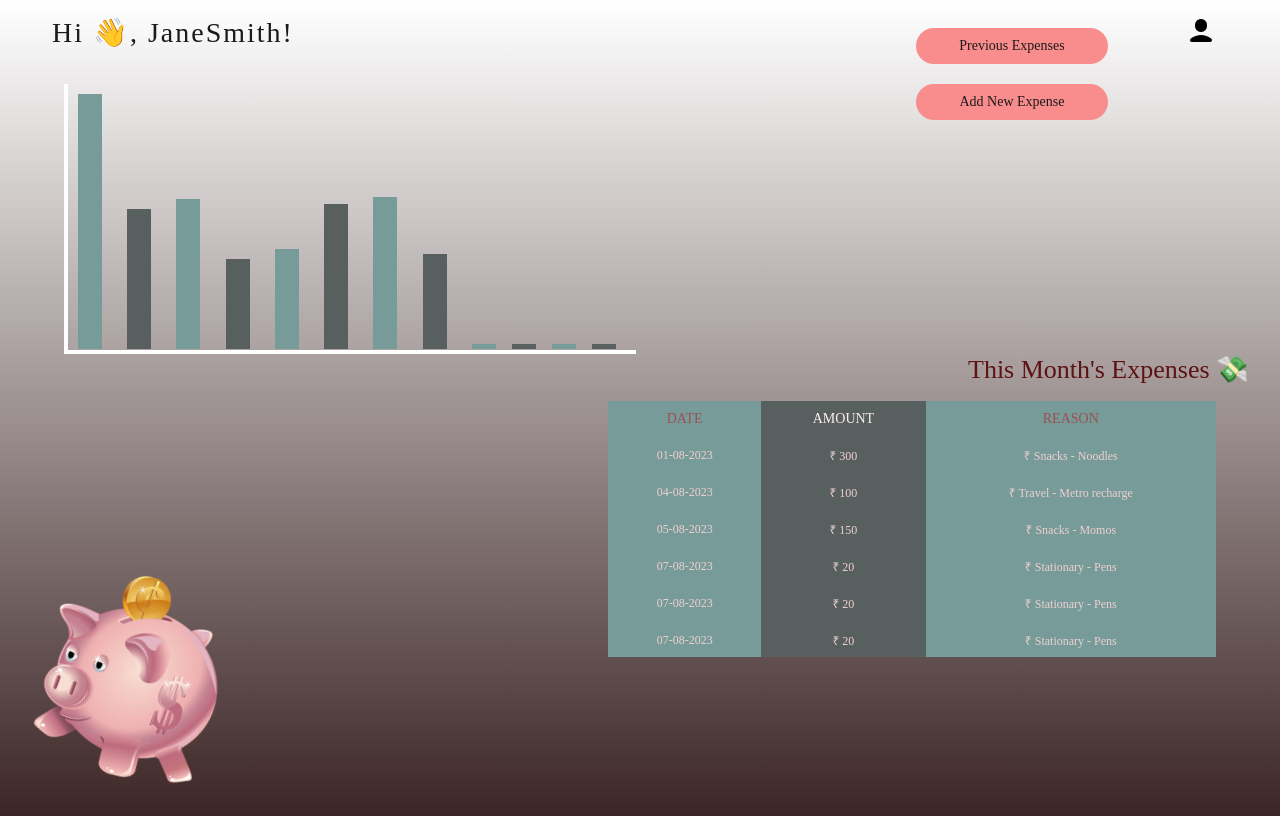
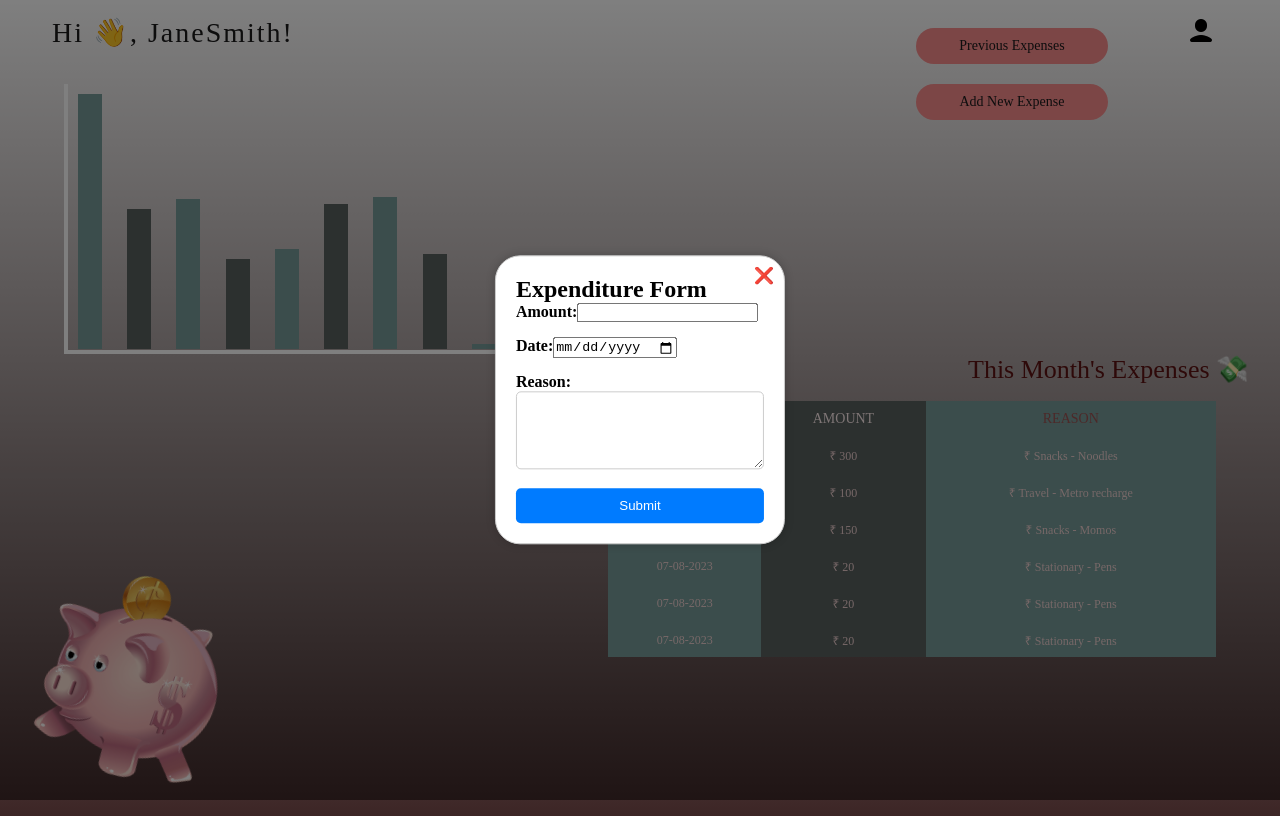
Before and after one commit to Expense-Tracker-Project/expense-manager, a React (Create React App) app: page / in a window 1280 px wide. Both pictures are taken after a click on the button "Previous Expenses". Built offline with nearby package versions, Linux system fonts and the light colour scheme; a web font is replaced by a local one.

Commit message:
popUp onclick of add expense

```diff
--- /dev/null
+++ b/src/components/AddNewExpnsPopUp/index.js
@@ -0,0 +1,75 @@
+import React, { useState } from "react";
+import "./style.css";
+
+const ExpenditureForm = ({onClose}) => {
+  const [amount, setAmount] = useState("");
+  const [date, setDate] = useState("");
+  const [reason, setReason] = useState("");
+
+  const handleAmountChange = (event) => {
+    setAmount(event.target.value);
+  };
+
+  const handleDateChange = (event) => {
+    setDate(event.target.value);
+  };
+
+  const handleReasonChange = (event) => {
+    setReason(event.target.value);
+  };
+
+  const handleSubmit = (event) => {
+    event.preventDefault();
+
+    // You can perform further actions here, such as sending the data to a backend server
+
+    // Reset the form fields
+    setAmount("");
+    setDate("");
+    setReason("");
+  };
+
+  return (
+    <div className="popup">
+      <button className="close-button" onClick={onClose}>
+      ❌
+      </button>
+      <h2>Expenditure Form</h2>
+      <form onSubmit={handleSubmit} className="expenditure-form">
+        <div className="form-group">
+          <label htmlFor="amount">Amount:</label>
+          <input
+            type="number"
+            id="amount"
+            value={amount}
+            onChange={handleAmountChange}
+          />
+        </div>
+        <div className="form-group">
+          <label htmlFor="date">Date:</label>
+          <input
+            type="date"
+            id="date"
+            value={date}
+            onChange={handleDateChange}
+          />
+        </div>
+        <div className="form-group">
+          <label htmlFor="reason">Reason:</label>
+          <textarea
+          className="form-textArea"
+            id="reason"
+            value={reason}
+            onChange={handleReasonChange}
+            rows={4} // Adjust the number of rows as needed
+          />
+        </div>
+        <button className="form-button" type="submit">
+          Submit
+        </button>
+      </form>
+    </div>
+  );
+};
+
+export default ExpenditureForm;
--- /dev/null
+++ b/src/components/AddNewExpnsPopUp/style.css
@@ -0,0 +1,71 @@
+/* .form-container {
+    max-width: 400px;
+    margin: 0 auto;
+    padding: 20px;
+    background-color: #f5f5f5;
+    border: 1px solid #ccc;
+    border-radius: 5px;
+  } */
+
+.popup {
+  position: fixed;
+  top: 50%;
+  left: 50%;
+  transform: translate(-50%, -50%);
+  background-color: white;
+  border: 1px solid #ccc;
+  padding: 20px;
+  box-shadow: 0px 0px 10px rgba(0, 0, 0, 0.2);
+  z-index: 1000;
+  border-radius: 25px;
+}
+
+.close-button {
+  position: absolute;
+  top: 10px;
+  right: 10px;
+  background-color: transparent;
+  border: none;
+  font-size: 16px;
+  cursor: pointer;
+}
+
+.expenditure-form {
+  display: flex;
+  flex-direction: column;
+}
+
+.form-group {
+  margin-bottom: 15px;
+}
+
+label {
+  font-weight: bold;
+}
+
+/* input {
+    padding: 8px;
+    border: 1px solid #ccc;
+    border-radius: 5px;
+  } */
+
+.form-textArea {
+  width: 100%;
+  padding: 8px;
+  border: 1px solid #ccc;
+  border-radius: 5px;
+  resize: vertical; /* Allow vertical resizing of the textarea */
+}
+
+.form-button {
+  padding: 10px 20px;
+  background-color: #007bff;
+  color: white;
+  border: none;
+  border-radius: 5px;
+  cursor: pointer;
+}
+
+.form-button:hover {
+  background-color: #0056b3;
+}
--- a/src/components/header/index.js
+++ b/src/components/header/index.js
@@ -1,9 +1,13 @@
 import React, { useState } from "react";
 import Button from "../button";
 import "./style.css";
+import ExpenditureForm from "../AddNewExpnsPopUp";
 
 const Header = ({ headerData }) => {
   const [showDropdown, setShowDropdown] = useState(false);
+
+  const [showFormPopup, setShowFormPopup] = useState(false); // Add state for form popup visibility
+
   const filteredUser = headerData.userData.find(
     (user) => user.name === "JaneSmith"
   );
@@ -14,6 +18,14 @@ const Header = ({ headerData }) => {
 
   const handleLogout = () => {
     // Handle logout functionality here
+  };
+
+  const handleFormPopupToggle = () => {
+    setShowFormPopup(!showFormPopup); // Toggle the form popup visibility
+  };
+
+  const handleCloseFormPopup = () => {
+    setShowFormPopup(false);
   };
 
   const text = `Hi 👋, ${filteredUser.name}!`;
@@ -30,6 +42,7 @@ const Header = ({ headerData }) => {
               key={button.title}
               className={button.className}
               title={button.title}
+              onClick={handleFormPopupToggle}
             />
           ))}
         </div>
@@ -49,6 +62,12 @@ const Header = ({ headerData }) => {
           )}
         </div>
       </div>
+      {showFormPopup && (
+        <div className="popup-overlay">
+          <ExpenditureForm onClose={handleCloseFormPopup} />
+        </div>
+      )}{" "}
+      {/* Render the form popup conditionally */}
     </header>
   );
 };
--- a/src/components/header/style.css
+++ b/src/components/header/style.css
@@ -2,6 +2,21 @@ body {
   margin: 0;
   padding: 0;
 }
+
+.popup-overlay {
+  position: fixed;
+  top: 0;
+  left: 0;
+  width: 100%;
+  height: 100%;
+  background-color: rgba(0, 0, 0, 0.5);
+  display: flex;
+  justify-content: center;
+  align-items: center;
+  z-index: 999;
+}
+
+
 .header {
   display: flex;
   align-items: center;
```
Lines whose indentation alone changed are shown as unchanged.
